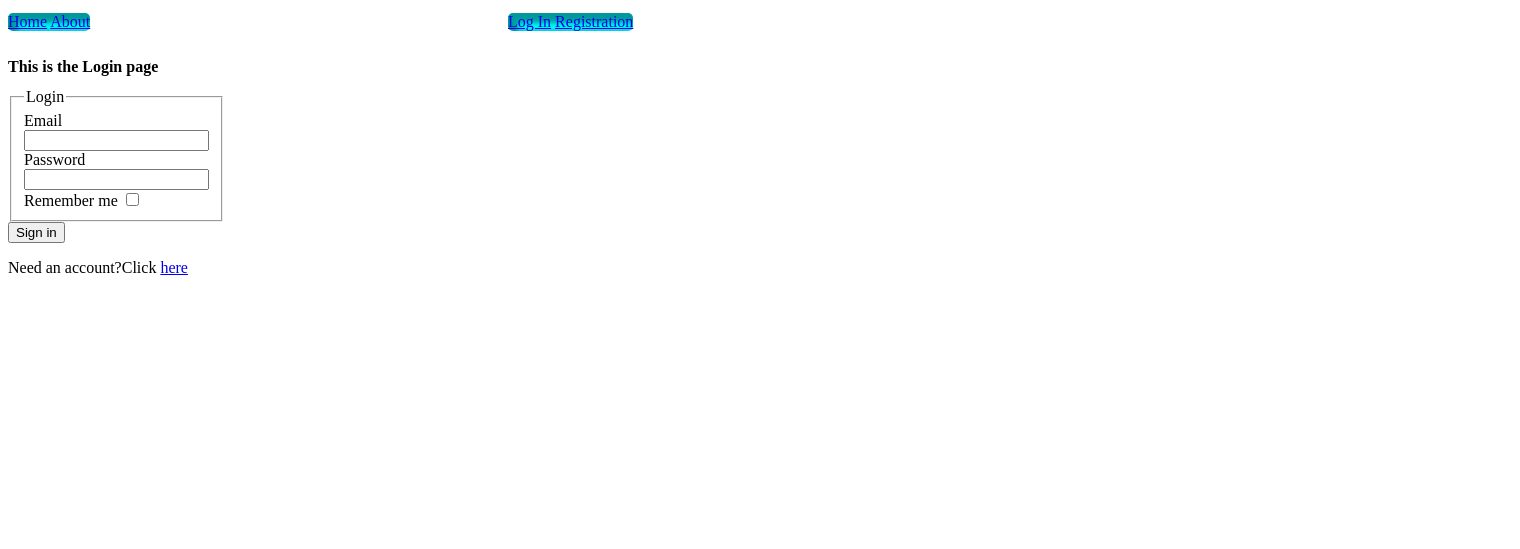
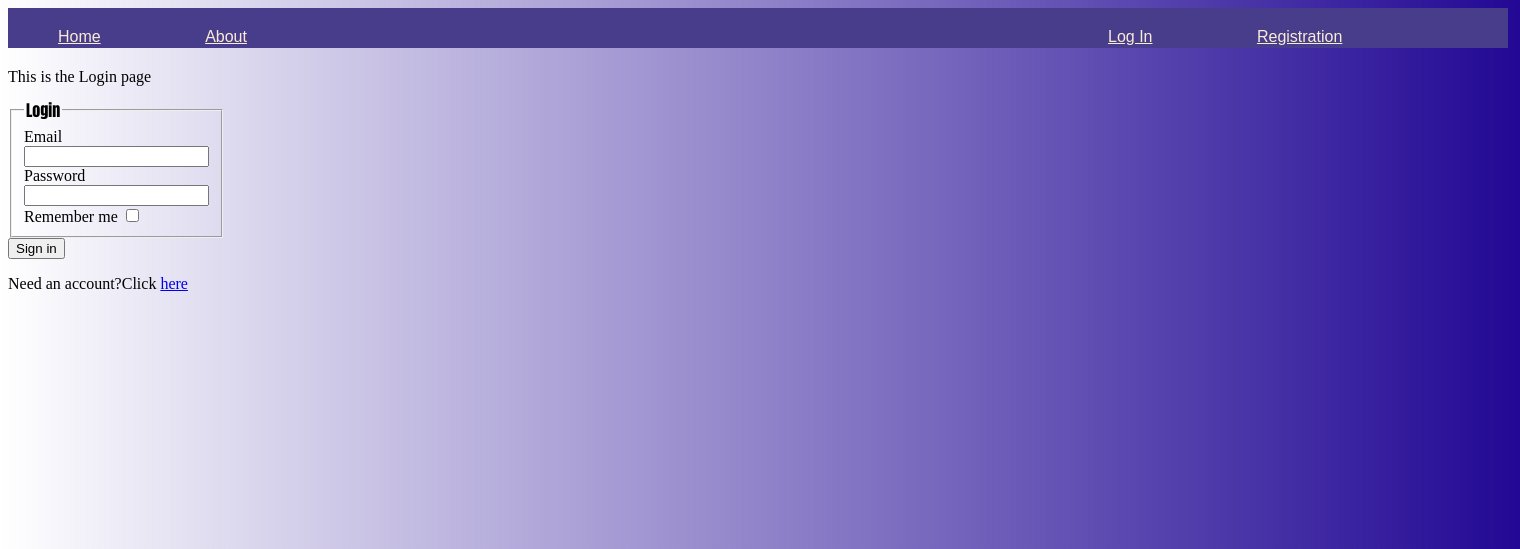
Before and after one commit to NelsonNNN/SomeTales, a Flask app: page /login in a window 1520 px wide. Shown: the top 549 px of the page. Run offline with Flask 2, Linux system fonts and the light colour scheme.

Commit message:
css changes

```diff
--- a/static/css/style.css
+++ b/static/css/style.css
@@ -1,73 +1,65 @@
+body{
+    background: linear-gradient(to left, rgb(34, 8, 148), rgba(29, 1, 36, 0))
+}
+/*layout page*/
 .div-class{
     position: relative;
-    background-color: whitesmoke;
-    border: 20px;
-}
-.navigation{
-    background-color: rgb(244, 244, 248);
-    border: 20px;
-    position: relative;
-    width: 100vw;
+    width: 1500px;
+    height: 40px;
+    background-color: darkslateblue;
 }
 .nav-class1{
     position: absolute;
-    top: 5px;
-    background-color: cyan;
-    border-radius: 5px;
-    box-shadow: inset 5px 5px 5px 5px rgba(0,0,0,0.4);
+    top: 20px;
+    font-family: Arial, Helvetica, sans-serif;
 }
 .nav-class2{
     position: absolute;
-    top: 5px;
-    left: 500px;
-    background-color: cyan;
-    border-radius: 5px;
-    box-shadow: inset 5px 5px 5px 5px rgba(0,0,0,0.4);
+    top: 20px;
+    left: 70%;
+    font-family: Arial, Helvetica, sans-serif;
+}
+.nav-class{
+    margin-left: 50px;
+    margin-right: 50px;
+    color: antiquewhite;
 }
 .nav-class:hover{
-    background-color: rgb(239, 240, 221);
-    border-radius: 5px;
+    background-color: darkgray;
+    box-shadow: inset 4px 5px 11px 15px rgba(96, 171, 241, 0.4);
 }
 .main{
     position: relative;
-    top: 30px;
+}
+.main-div{
+    position: relative;
 }
 .flashed-messages{
     position: absolute;
-    top: 0;
-    font-family: Arial, Helvetica, sans-serif;
+    font-family: sans-serif;
     font-size: small;
 }
-.main.div{
-    position: relative;
-}
+
+/*home page*/
 .header{
     position: absolute;
     top: 20px;
-    font-weight: bold;
-}
-.form{
-    position: absolute;
-    top: 10px;
-    border: 50px;
-    border-color: black;
-}
-.fieldset{
-    position: relative;
-    top:40px;
 }
 .article{
     position: relative;
+    top: 50px;
+    border: 10px;
+    border-color: black;
 }
 .posts{
     position: absolute;
-    top: 60px;
 }
-.submit{
-    position: relative;
-    top: 40px;
+
+/*registration page*/
+.form{
+    position: absolute;
+    top: 50px;
 }
-.here{
-    position: relative;
-    top: 40px;
+.legend{
+    font-family: Impact, Haettenschweiler, 'Arial Narrow Bold', sans-serif;
 }
```
